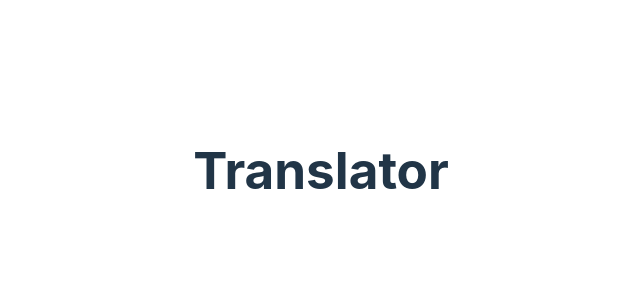
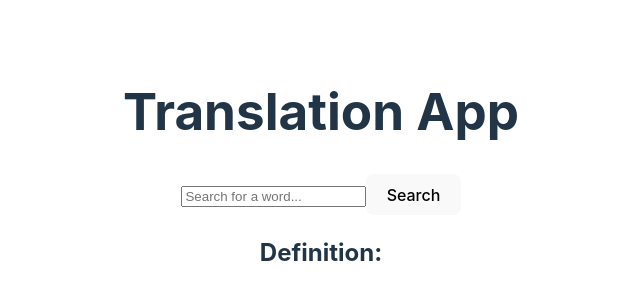
Before and after one commit to franx-repos/translator, a React (Vite) app: page / in a window 1280 px wide. Shown: the part 230-530 px from the top of the page, without its empty margins (319-959 px from the left). Built offline with nearby package versions, Linux system fonts and the light colour scheme.

Commit message:
addd fetch function

```diff
--- a/package.json
+++ b/package.json
@@ -10,6 +10,7 @@
     "preview": "vite preview"
   },
   "dependencies": {
+    "axios": "^1.7.2",
     "react": "^18.2.0",
     "react-dom": "^18.2.0"
   },
--- a/src/Translator.jsx
+++ b/src/Translator.jsx
@@ -1,12 +1,57 @@
-import React from "react";
-import useFetchData from "./UseFetchData";
+import { useState } from 'react';
+import axios from 'axios';
 
-function Translator() {
+const Translator = () => {
+
+  const [definition, setDefinition] = useState('');
+  const [searchTerm, setSearchTerm] = useState('');
+
+  const fetchDefinition = async (word) => {
+    const apiKey = 'dict.1.1.20240610T090637Z.f6d6efe832849511.e996d69148c86f9d5c0b20bb029c2989646ee383';
+    try {
+      const response = await axios.get(`https://dictionary.yandex.net/api/v1/dicservice.json/lookup?key=${apiKey}&lang=en-en&text=${word}`);
+
+      if (response.status === 200) {
+        const data = response.data;
+        const definition = data.def[0]?.tr[0]?.text || 'No definition found.';
+        setDefinition(definition);
+      } else {
+        setDefinition('No definition found.');
+      }
+    } catch (error) {
+      console.error('Error fetching definition:', error);
+      setDefinition('No definition found.');
+    }
+  };
+
+  const handleSearch = async () => {
+    if (!searchTerm) return;
+    try {
+      await fetchDefinition(searchTerm);
+    } catch (error) {
+      console.error('Error fetching definition:', error);
+      setDefinition('No definition found.');
+    }
+  };
+
   return (
-    <>
-      <h1>Translator</h1>
-    </>
+    <div>
+      <h1>Translation App</h1>
+      <div>
+        <input
+          type="text"
+          value={searchTerm}
+          onChange={(e) => setSearchTerm(e.target.value)}
+          placeholder="Search for a word..."
+        />
+        <button onClick={handleSearch}>Search</button>
+      </div>
+      <div>
+        <h2>Definition:</h2>
+        <p>{definition}</p>
+      </div>
+    </div>
   );
-}
+};
 
 export default Translator;
```
Also changed, not shown: 1 other file (tests, documents, lock files or other folders).
